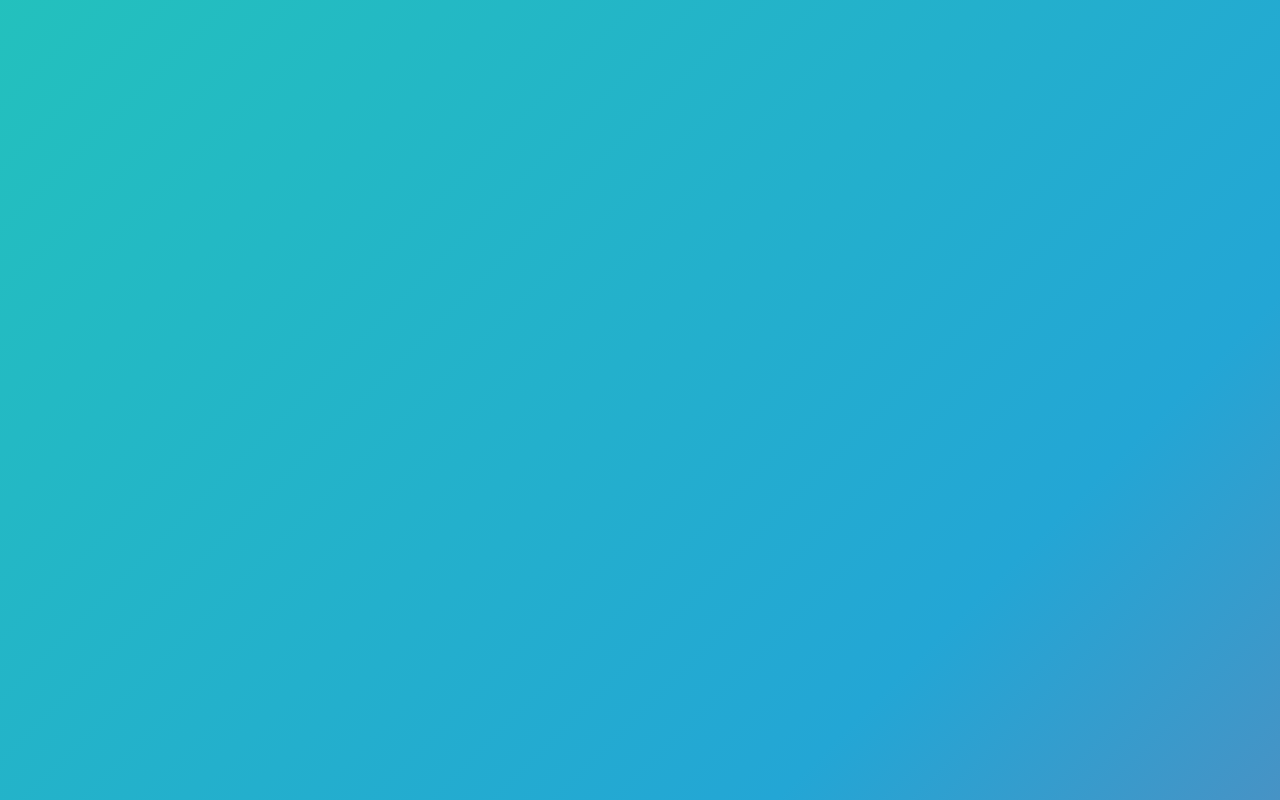
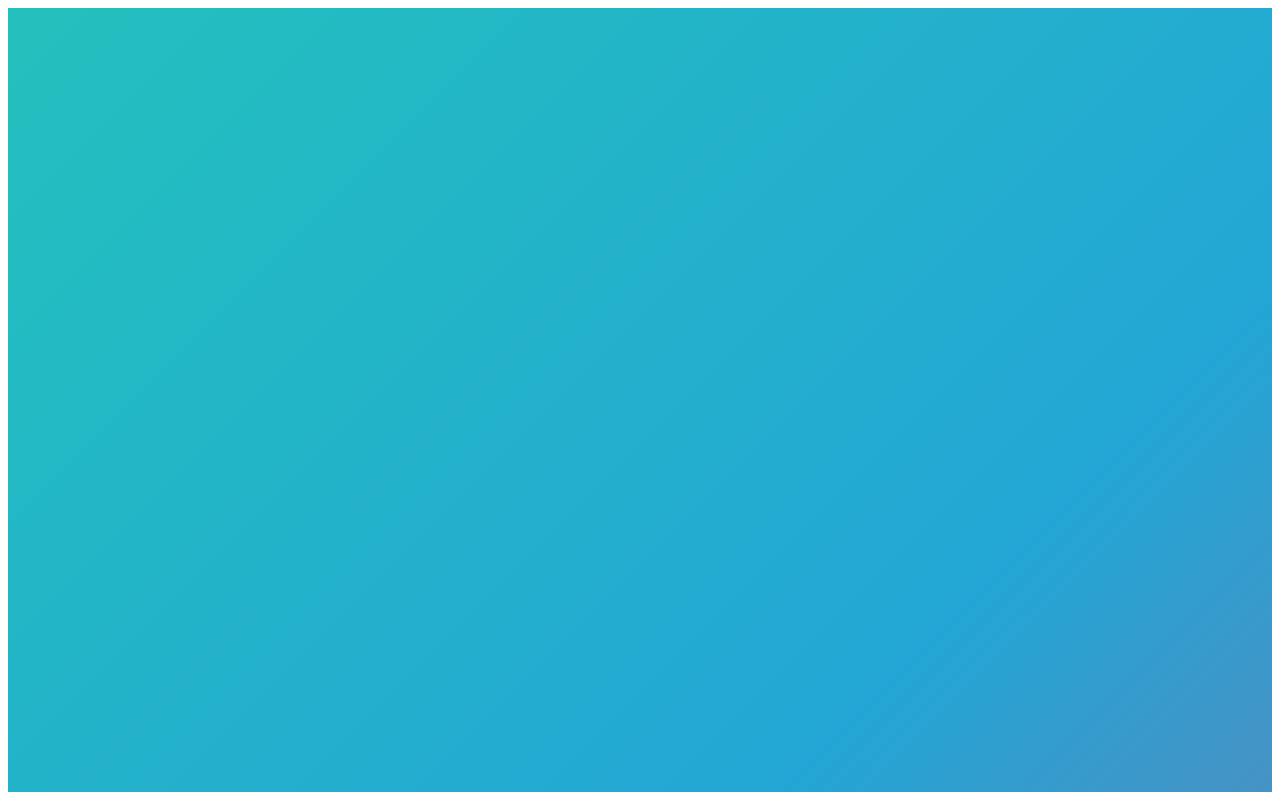
Before and after one commit to putrakusaeri/putrakusaeri.github.io, a plain HTML site: page index.html in a window 1280 px wide. Drawn offline with Linux system fonts and the light colour scheme.

Commit message:
delete style

```diff
--- a/index.html
+++ b/index.html
@@ -1,23 +1,7 @@
 <html>
 <head>
     <title></title>
-    <style type="text/css">
-        html {
-    width:100%;
-    height: 100%;
-    display: table;
-}
 
-body {
-    width:100%;
-    display:table-cell;
-}
-
-html, body {
-    margin: 0px;
-    padding: 0px;
-}
-    </style>
 </head>
 <body>
     <iframe src="background/gradien_animated.html" frameborder="0" width="100%" height="100%"></iframe>
```
